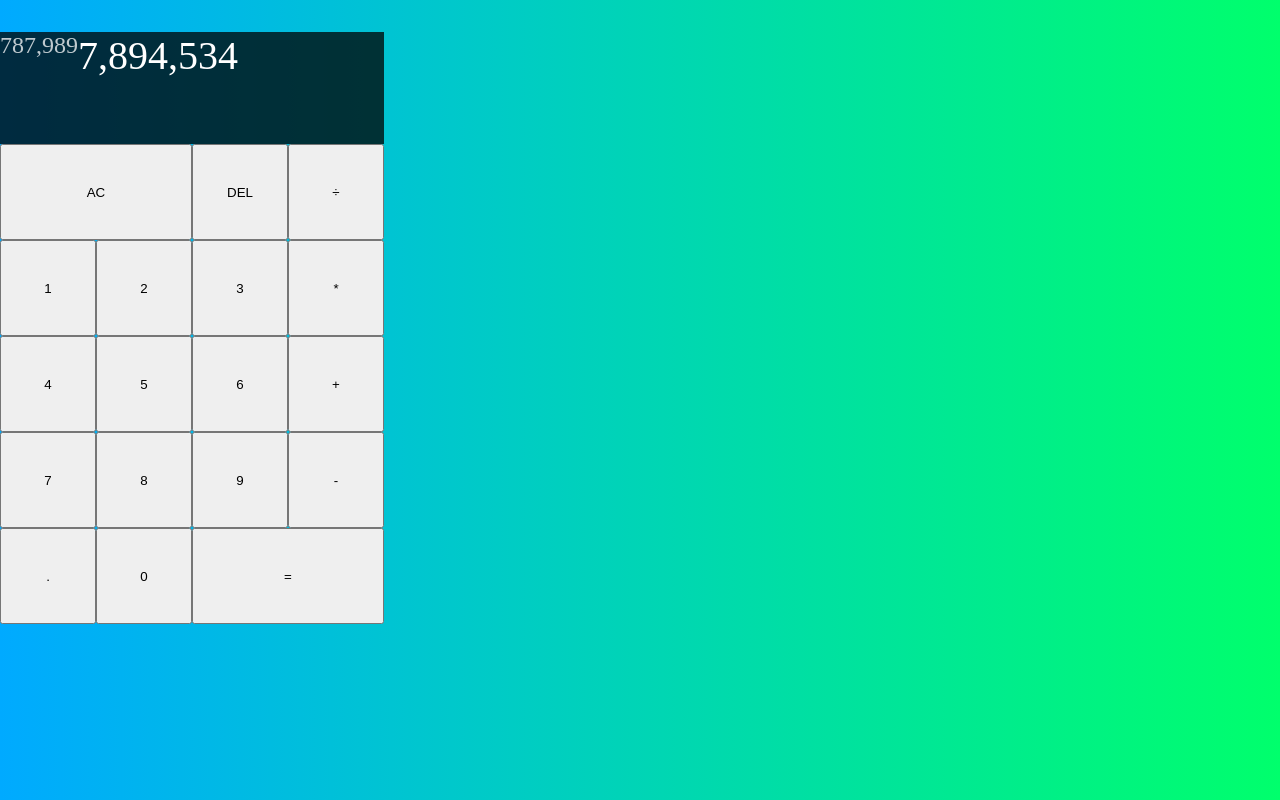
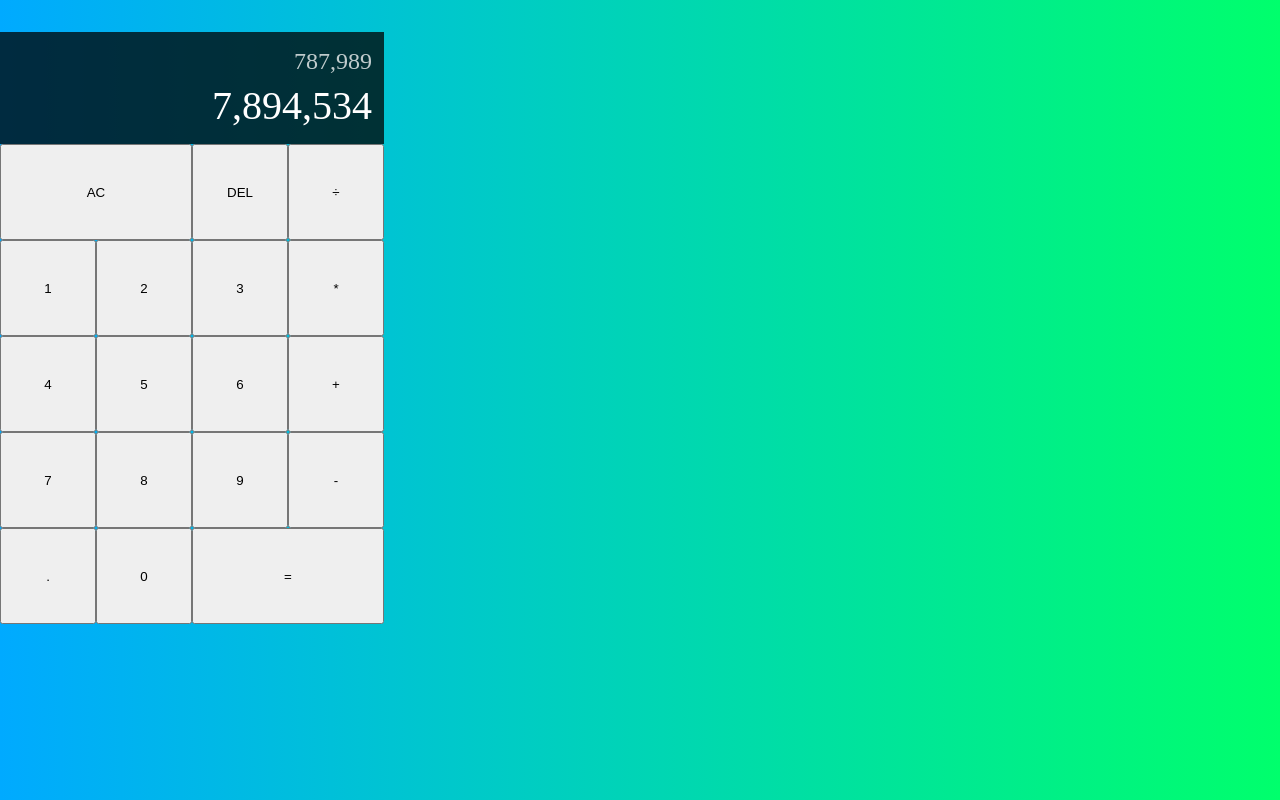
Before and after one commit to Sh4rgaas/calculator-app, a React (Create React App) app: page / in a window 1280 px wide. Built offline with nearby package versions, Linux system fonts and the light colour scheme.

Commit message:
added style to outputs

```diff
--- a/src/styles.css
+++ b/src/styles.css
@@ -22,6 +22,12 @@
     grid-column: 1 / -1;
     background-color: rgba(0,0,0, .75);
     display: flex;
+    flex-direction: column;
+    align-items: flex-end;
+    justify-content: space-around;
+    padding: .75rem;
+    word-wrap: break-word;
+    word-break: break-all;
 }
 
 .output .previous-operand{
```
